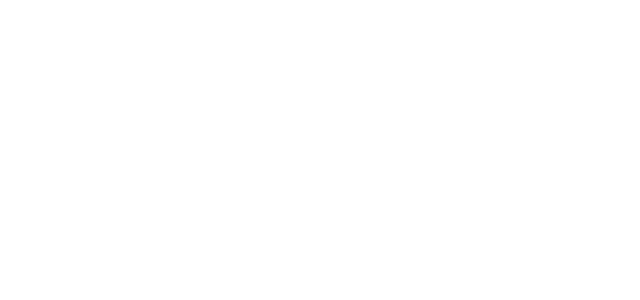
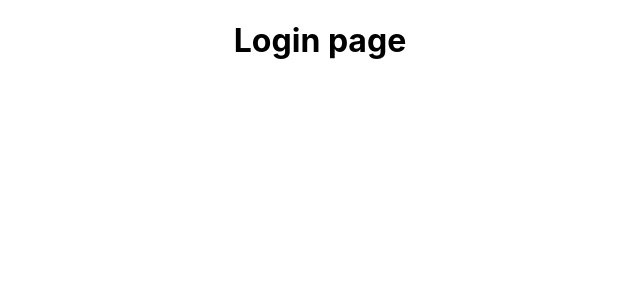
Before and after one commit to matgrube/brewder, a React (Create React App) app in the folder frontend/: page / in a window 1280 px wide. Shown: the top 300 px of the page, without its empty margins (320-960 px from the left). Built offline with nearby package versions, Linux system fonts and the light colour scheme.

Commit message:
Add routing (#1)
* Added basic Router and first loginPage

* imports cleanup

```diff
--- a/frontend/src/App.tsx
+++ b/frontend/src/App.tsx
@@ -1,11 +1,13 @@
 import React from 'react';
 import logo from './logo.svg';
 import './App.css';
+import { Routes } from "./routes/Routes";
 import {Router} from 'react-router';
 
 function App() {
   return (
     <div className="App">
+     <Routes />
     </div>
   );
 }
--- /dev/null
+++ b/frontend/src/pages/loginPage/LoginPage.tsx
@@ -0,0 +1,9 @@
+import React from "react";
+
+export const LoginPage: React.FC = () => {
+  return (
+    <>
+      <h1>Login page</h1>
+    </>
+  )
+}
--- a/frontend/src/routes/Routes.tsx
+++ b/frontend/src/routes/Routes.tsx
@@ -1,9 +1,13 @@
 import React from "react";
-//import { Switch } from "react-router-dom";
+import {BrowserRouter, Routes as ReactRoutes, Route} from "react-router-dom";
+import {LoginPage} from "../pages/loginPage/LoginPage";
 
 export const Routes: React.FC = () => {
   return (
-    <>
-    </>
+    <BrowserRouter>
+      <ReactRoutes>
+        <Route path="*" element={<LoginPage />} />
+      </ReactRoutes>
+    </BrowserRouter>
   )
 }
```
